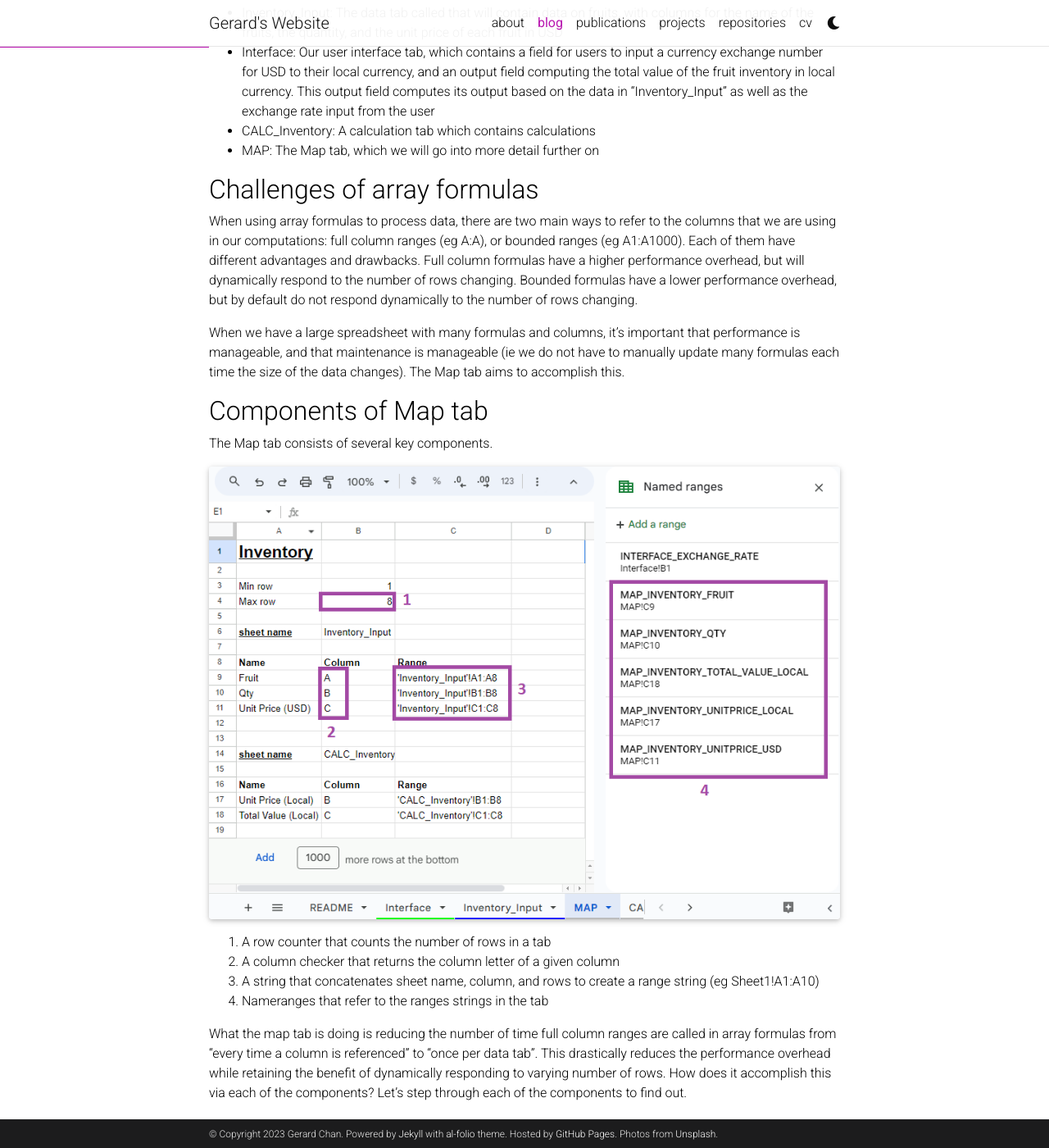
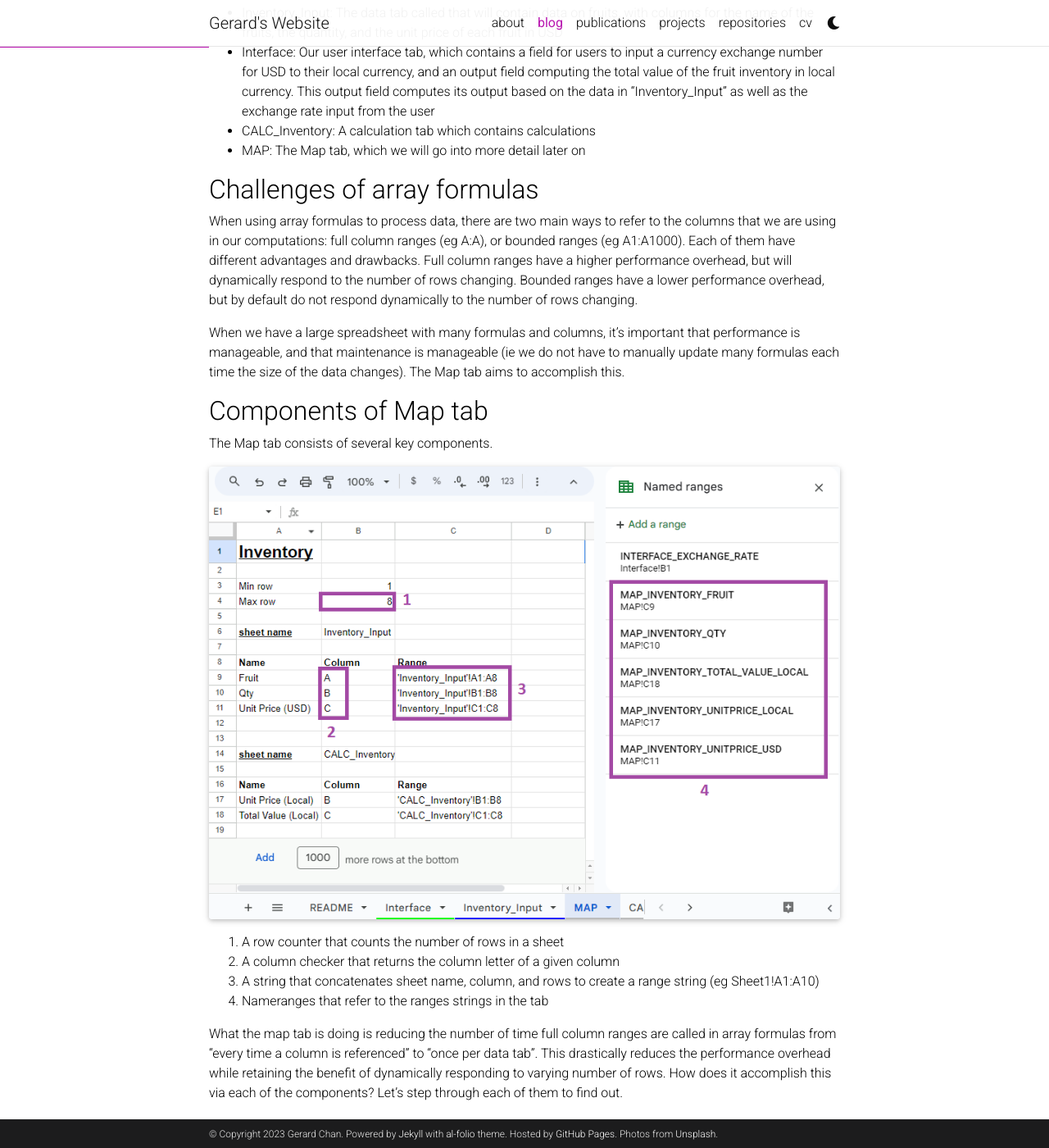
Before and after one commit to Ninjalemur/ninjalemur.github.io, a Jekyll site: the page built from _posts/2023-05-11-sheets-techniques_002.md, in a window 1280 px wide and 1400 px high, scrolled down 832 px. Shown: the whole window at 82% size. Built offline with Jekyll 4.4.1, drawn with Linux system fonts in a browser that asks for light colours; full-size pictures stand in for the smaller copies a plugin makes; comment, search, counter and statistics services are not loaded; a style sheet for code colours, icons or effects is not loaded; some of the changed text lies outside the part shown.

Commit message:
Edited post

````diff
--- a/_posts/2023-05-11-sheets-techniques_002.md
+++ b/_posts/2023-05-11-sheets-techniques_002.md
@@ -20,10 +20,10 @@ In our example use case, we have a spreadsheet that helps compute the total valu
 - Inventory_Input: The data tab called that will contain data on fruits, with columns for the name of the fruits, the quantity, and the unit price of each fruit in USD
 - Interface: Our user interface tab, which contains a field for users to input a currency exchange number for USD to their local currency, and an output field computing the total value of the fruit inventory in local currency. This output field computes its output based on the data in "Inventory_Input" as well as the exchange rate input from the user
 - CALC_Inventory: A calculation tab which contains calculations
-- MAP: The Map tab, which we will go into more detail further on
+- MAP: The Map tab, which we will go into more detail later on
 
 ## Challenges of array formulas
-When using array formulas to process data, there are two main ways to refer to the columns that we are using in our computations: full column ranges (eg A:A), or bounded ranges (eg A1:A1000). Each of them have different advantages and drawbacks. Full column formulas have a higher performance overhead, but will dynamically respond to the number of rows changing. Bounded formulas have a lower performance overhead, but by default do not respond dynamically to the number of rows changing.
+When using array formulas to process data, there are two main ways to refer to the columns that we are using in our computations: full column ranges (eg A:A), or bounded ranges (eg A1:A1000). Each of them have different advantages and drawbacks. Full column ranges have a higher performance overhead, but will dynamically respond to the number of rows changing. Bounded ranges have a lower performance overhead, but by default do not respond dynamically to the number of rows changing.
 
 When we have a large spreadsheet with many formulas and columns, it's important that performance is manageable, and that maintenance is manageable (ie we do not have to manually update many formulas each time the size of the data changes). The Map tab aims to accomplish this.
 
@@ -32,12 +32,12 @@ The Map tab consists of several key components.
 
 {% include figure.html path="assets/img/sheets_techniques/map_tab-labelled.png" class="img-fluid rounded z-depth-1" %}
 
-1. A row counter that counts the number of rows in a tab
+1. A row counter that counts the number of rows in a sheet
 2. A column checker that returns the column letter of a given column
 3. A string that concatenates sheet name, column, and rows to create a range string (eg Sheet1!A1:A10)
 4. Nameranges that refer to the ranges strings in the tab
 
-What the map tab is doing is reducing the number of time full column ranges are called in array formulas from "every time a column is referenced" to "once per data tab". This drastically reduces the performance overhead while retaining the benefit of dynamically responding to varying number of rows. How does it accomplish this via each of the components? Let's step through each of the components to find out.
+What the map tab is doing is reducing the number of time full column ranges are called in array formulas from "every time a column is referenced" to "once per data tab". This drastically reduces the performance overhead while retaining the benefit of dynamically responding to varying number of rows. How does it accomplish this via each of the components? Let's step through each of them to find out.
 
 ### Row counting
 ```
````
Also changed, not shown: other parts of _posts/2023-05-11-sheets-techniques_002.md (+3 -3 lines).
